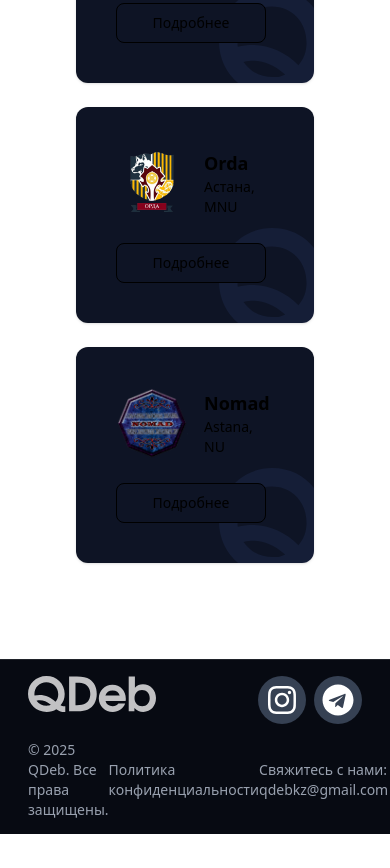
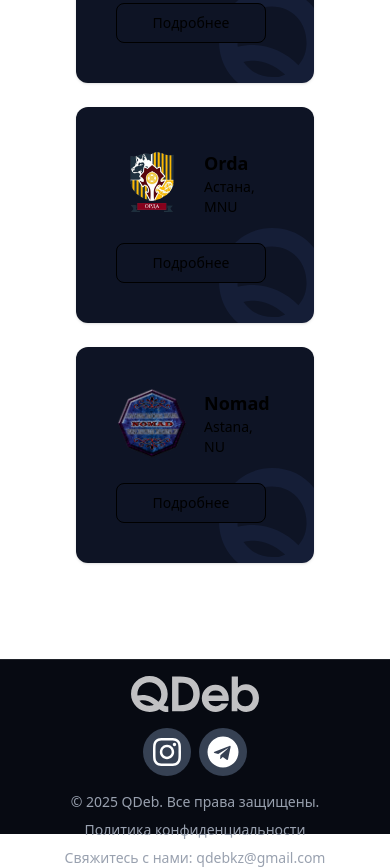
Before and after one commit to ondyyvfx/Qdeb, a Next.js app: page / in a window 390 px wide. Shown: the part 2048-2916 px from the top of the page. Before the commit the page ends 2882 px from the top, so only its background shows below. Built offline with nearby package versions, Linux system fonts and the light colour scheme; no server answers.

Commit message:
mobile adaptation

```diff
--- a/components/shared/Footer.tsx
+++ b/components/shared/Footer.tsx
@@ -5,9 +5,8 @@ import { FaInstagram, FaTelegram } from "react-icons/fa";
 const Footer = () => {
   return (
     <footer className="w-full h-[175px] px-5 flex flex-col justify-between items-center bg-background border-t border-white/10 text-gray-400 py-4 pb-7 mt-6">
-      <div className="w-full flex justify-between items-start px-2">
-        {/* Фото слева сверху */}
-        <div className="flex items-start">
+      <div className="w-full flex flex-col md:flex-row justify-between items-center md:items-start px-2 gap-4 md:gap-0">
+        <div className="flex items-center md:items-start">
           <Image
             src="/assets/logo.svg"
             alt="QDeb Logo"
@@ -17,8 +16,7 @@ const Footer = () => {
           />
         </div>
 
-        {/* Логотип соц. сетей справа сверху */}
-        <div className="flex items-start gap-2">
+        <div className="flex items-center md:items-start gap-2">
           <Link
             href="https://www.instagram.com/qdebkz?igsh=MWZpM2ltdGo5YXBtdg%3D%3D&utm_source=qr"
             target="_blank"
@@ -38,21 +36,18 @@ const Footer = () => {
         </div>
       </div>
 
-      <div className="w-full flex justify-between items-center px-2 mt-4">
-        {/* Все права защищены слева снизу */}
-        <div className="flex justify-start">
+      <div className="w-full flex flex-col md:flex-row justify-between items-center px-2 mt-4 gap-2 md:gap-0 text-center md:text-left">
+        <div className="flex justify-center md:justify-start w-full md:w-auto">
           <p className="text-sm">© 2025 QDeb. Все права защищены.</p>
         </div>
 
-        {/* Политика конфиденциальности посередине снизу */}
-        <div className="flex justify-center">
+        <div className="flex justify-center w-full md:w-auto">
           <Link href="/privacy-policy" className="text-sm hover:underline">
             Политика конфиденциальности
           </Link>
         </div>
 
-        {/* Свяжитесь с нами справа снизу */}
-        <div className="flex justify-end">
+        <div className="flex justify-center md:justify-end w-full md:w-auto">
           <p className="text-sm">
             Свяжитесь с нами:{" "}
             <Link href="mailto:qdebkz@gmail.com" className="hover:underline">
```
